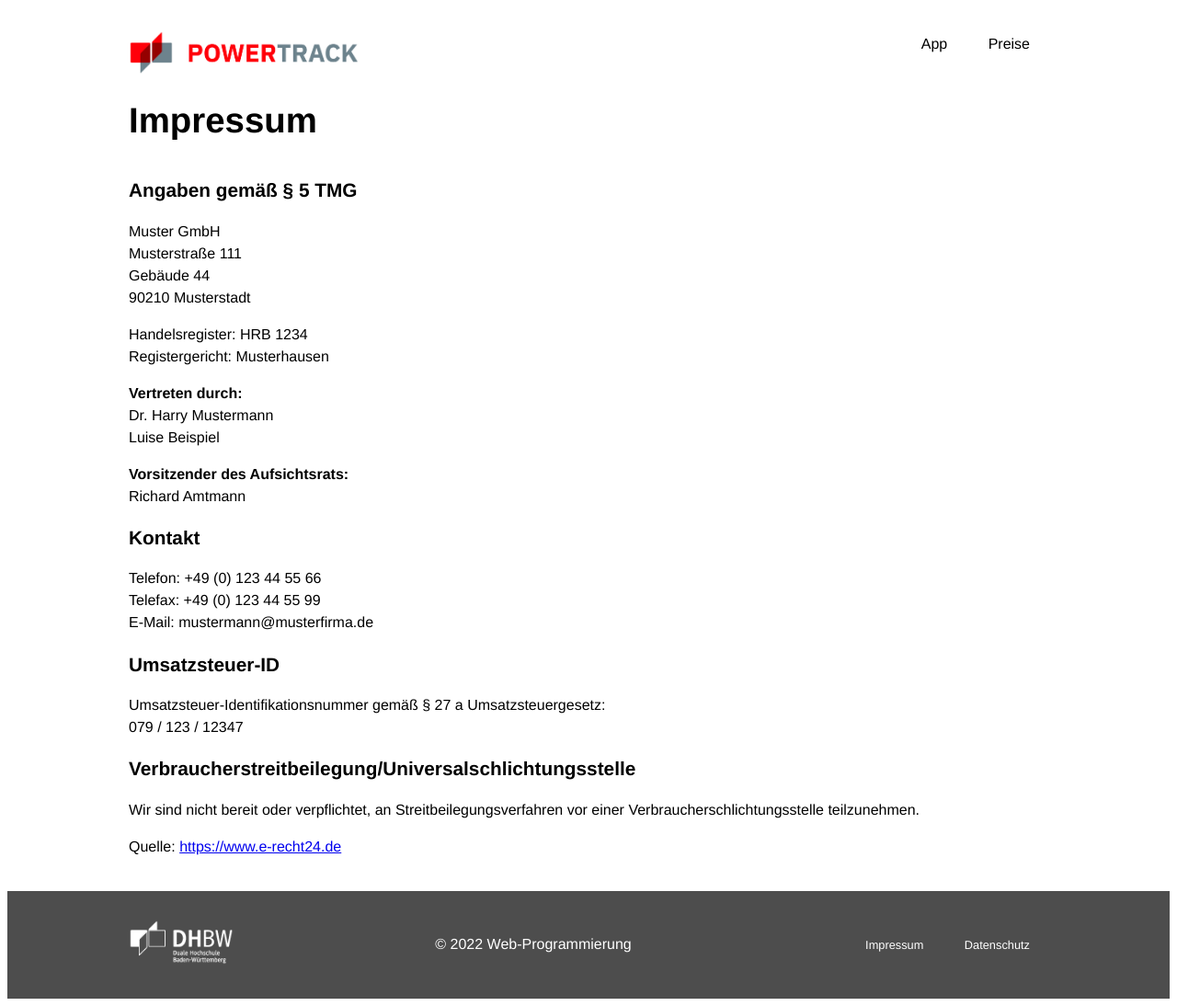
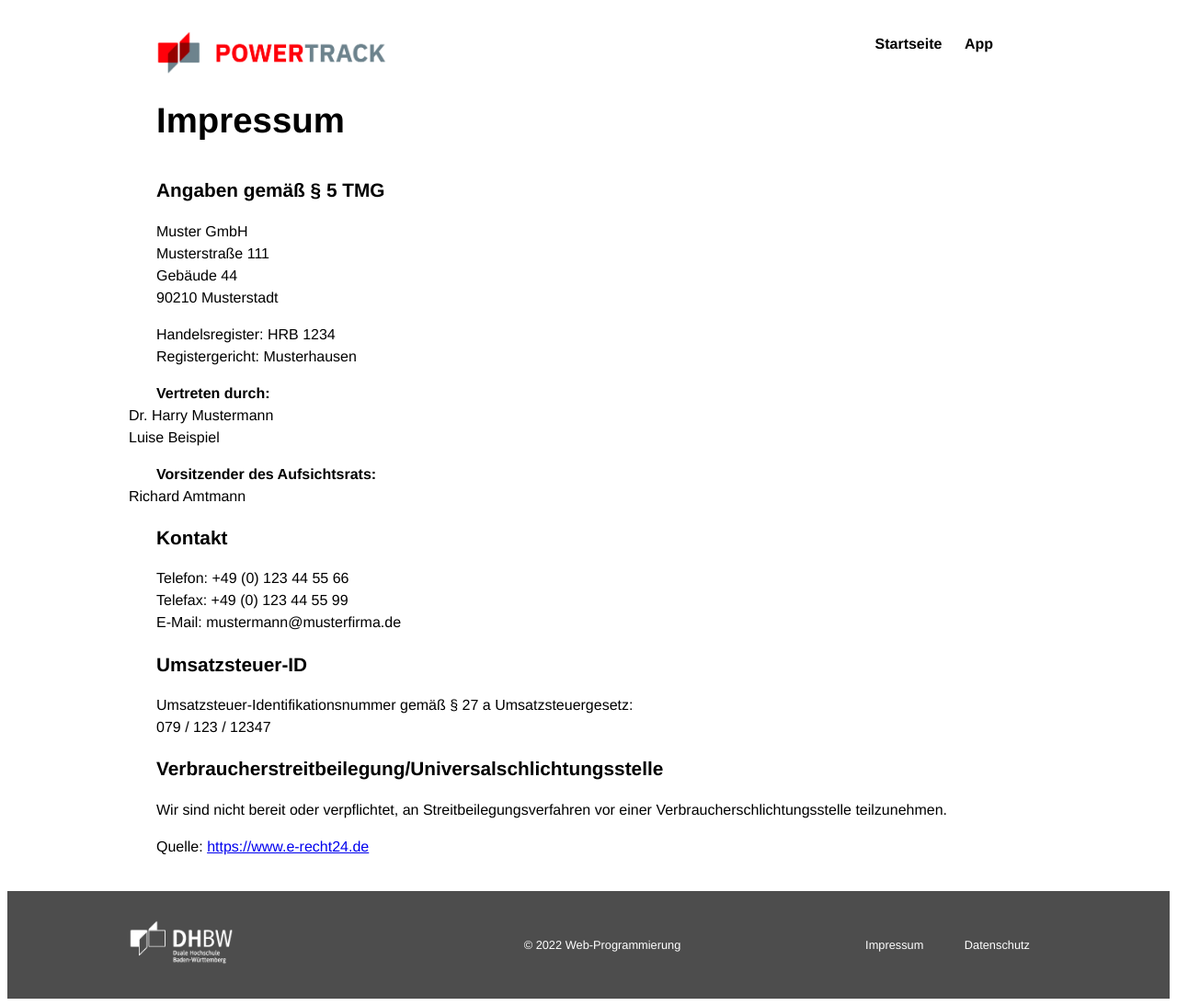
Before and after one commit to pascal2402/Portfolio, a website: page impressum.html in a window 1280 px wide. Shown: the whole page at 92% size. Drawn offline with Linux system fonts and the light colour scheme.

Commit message:
6 files modified

```diff
--- a/css/common.css
+++ b/css/common.css
@@ -21,6 +21,10 @@ footer {
   margin:auto;
 }
 
+.copyright p{
+  text-align:center;
+  font-size: 0.8rem;
+}
 .footer-nav {
   text-align: right;
 }
@@ -57,19 +61,20 @@ header {
 header a, header a img {
   height: auto;
   width: 250px;
-  margin-top: auto
+  margin-top: auto;
+  margin-left: 15px;
 }
 
 header nav {
-  /* Let navigation take the remaining size in this row */
   flex-grow: 1;
-  /* Align navigation items on the right side */
   text-align: right;
   margin: auto;
+  font-weight:bold;
+  margin-right: 50px;
 }
 
 header nav a {
-  margin: 0 20px;
+  margin: 0 10px;
 }
 
 header nav a:visited, header nav a:link, header nav a:hover {
@@ -89,6 +94,7 @@ body {
 .headline {
   display: flex;
   text-align: left;
+  margin-left: 30px;
 }
 
 .headline * {
@@ -112,7 +118,7 @@ h1 {
 
 h2 {
   font-size: 1.3rem;
-  /*margin-top: 40px;*/
+  margin-left: 30px;
 }
 
 button {
@@ -131,3 +137,7 @@ button:hover {
   border-color: black;
   border-width: 2px;
 }
+
+p {
+  margin-left: 30px;
+}
--- a/css/erfassung.css
+++ b/css/erfassung.css
@@ -52,9 +52,14 @@ input {
   display: flex;
   text-align: left;
   margin-bottom: 30px;
+  margin-left: 30px;
 }
 
 .headline-erfassung *{
   margin-top: auto;
   margin-bottom: auto;
 }
+
+form{
+  margin-left:30px;
+}
--- a/css/impressum.css
+++ b/css/impressum.css
@@ -1,4 +1,8 @@
 .highlight {
   font-weight: bold;
   margin: 0px;
+  margin-left: 30px;
 }
+.highlight *{
+  margin-left: 30px;
+}
--- a/impressum.html
+++ b/impressum.html
@@ -11,8 +11,8 @@
         <img src="img/powertrack_logo.png">
     </a>
     <nav>
-        <a href="liste.html">App</a>
-        <a href="preise.html">Preise</a>
+        <a href="index.html">Startseite</a>
+        <a href="verwaltung.html">App</a>
     </nav>
 </header>
 <main class="fixed-width">
```
Also changed, not shown: css/verwaltung.css (+4 -4 lines), datenschutz.html (+2 -2 lines).
